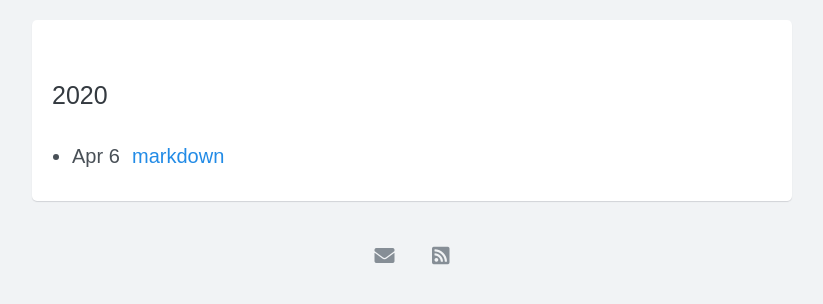
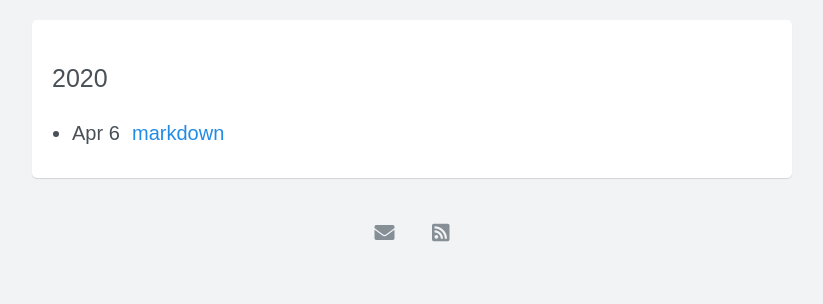
Before and after one commit to whenfung/log, a Jekyll site: the page built from index.html, in a window 1280 px wide. Shown: the top 304 px of the page, without its empty margins (228-1051 px from the left). Built offline with Jekyll 4.4.1, drawn with Linux system fonts in a browser that asks for light colours; nearby versions of some CDN libraries.

Commit message:
间距调整

```diff
--- a/_layouts/post.html
+++ b/_layouts/post.html
@@ -3,7 +3,7 @@ layout: default
 ---
 
 <div class="post">
-  <h1 class="post-title">{{ page.title }}</h1>
+  <div class="post-title">{{ page.title }}</div>
 
   {{ content }}
 
--- a/_sass/layouts/home.scss
+++ b/_sass/layouts/home.scss
@@ -1,4 +1,5 @@
 .group-name {
+  font-size: var(--h3-font-size);
   padding: 1rem 0;
 }
 
--- a/_sass/layouts/post.scss
+++ b/_sass/layouts/post.scss
@@ -10,5 +10,6 @@
 }
 
 .post-title {
+  font-size: var(--h1-font-size);
   padding: 1rem 0;
 }
--- a/index.html
+++ b/index.html
@@ -6,7 +6,7 @@ title: Home
 {% assign posts_by_year = site.posts | group_by_exp: "post", "post.date | date: '%Y' " %}
 {% for group in posts_by_year %}
 
-<h3 class="group-name">{{ group.name }}</h3>
+<div class="group-name">{{ group.name }}</div>
 <ul>
   {% for post in group.items %}
     <li><div class="group-date">{{ post.date | date: "%b %-d" }}</div> <a href="{{ post.url | relative_url }}">{{ post.title }}</a></li>
```
